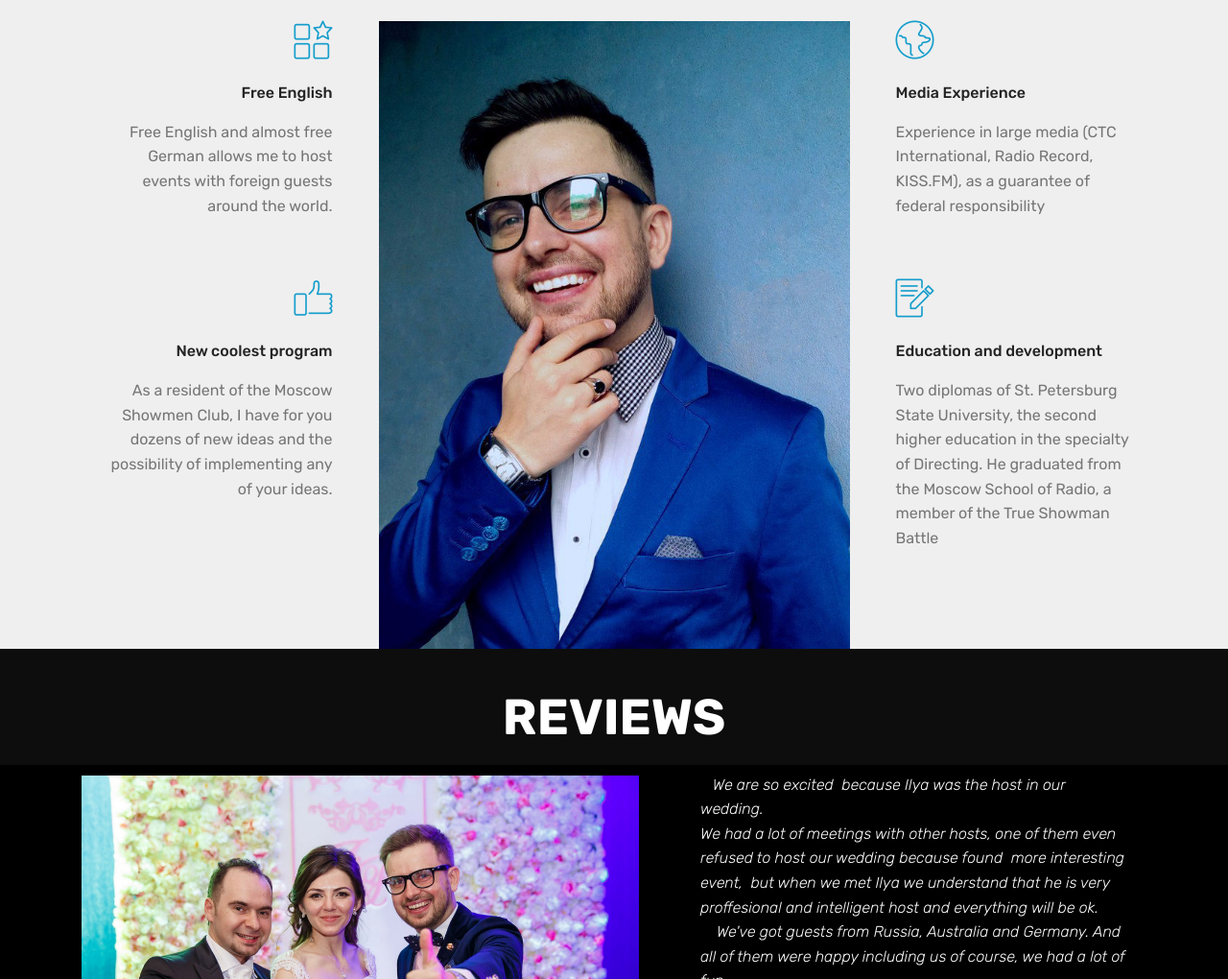
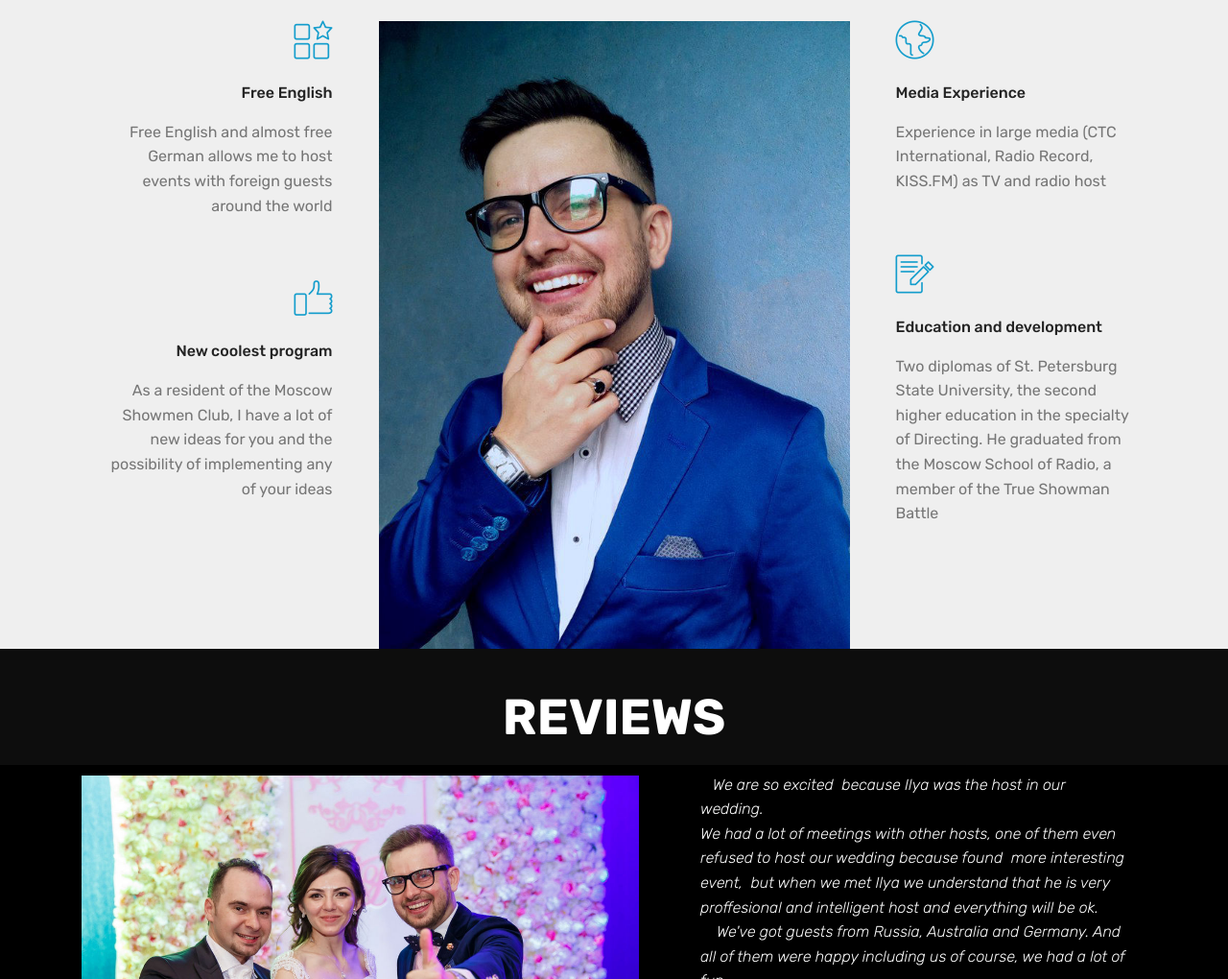
Before and after one commit to radezki/5, a plain HTML site: page index.html in a window 1280 px wide. Shown: the part 1260-2280 px from the top of the page at 96% size. Drawn offline with Linux system fonts and the light colour scheme; files whose address does not match are found by name.

```diff
--- a/index.html
+++ b/index.html
@@ -61,7 +61,7 @@
     </nav>
 </section>
 
-<section class="engine"><a href="https://mobirise.ws/q">free web page maker download</a></section><section class="cid-qNGa0CA5tu mbr-fullscreen mbr-parallax-background" id="header2-0">
+<section class="engine"><a href="https://mobirise.ws/d">best free web page software</a></section><section class="cid-qNGa0CA5tu mbr-fullscreen mbr-parallax-background" id="header2-0">
 
 
 
@@ -130,7 +130,7 @@
                     </div>
 
                     <div class="card-box">
-                        <p class="mbr-text mbr-section-text mbr-fonts-style display-7">Free English and almost free German allows me to host events with foreign guests  around the world.<br>
+                        <p class="mbr-text mbr-section-text mbr-fonts-style display-7">Free English and almost free German allows me to host events with foreign guests  around the world<br>
                         </p>
                     </div>
                 </div>
@@ -145,8 +145,7 @@
                         </div>
                     </div>
                     <div class="card-box">
-                        <p class="mbr-text mbr-section-text mbr-fonts-style display-7">As a resident of the Moscow Showmen Club, I have for you dozens of new ideas and the possibility of implementing any of your ideas.
-                        </p>
+                        <p class="mbr-text mbr-section-text mbr-fonts-style display-7">As a resident of the Moscow Showmen Club, I have a lot of new ideas for you and the possibility of implementing any of your ideas</p>
                     </div>
                 </div>
             </div>
@@ -167,7 +166,7 @@
                     </div>
 
                     <div class="card-box">
-                        <p class="mbr-text mbr-section-text mbr-fonts-style display-7">Experience in large media (CTC International, Radio Record, KISS.FM), as a guarantee of federal responsibility</p>
+                        <p class="mbr-text mbr-section-text mbr-fonts-style display-7">Experience in large media (CTC International, Radio Record, KISS.FM) as TV and radio host</p>
                     </div>
                 </div>
 
```
Also changed, not shown: 1 other file.
